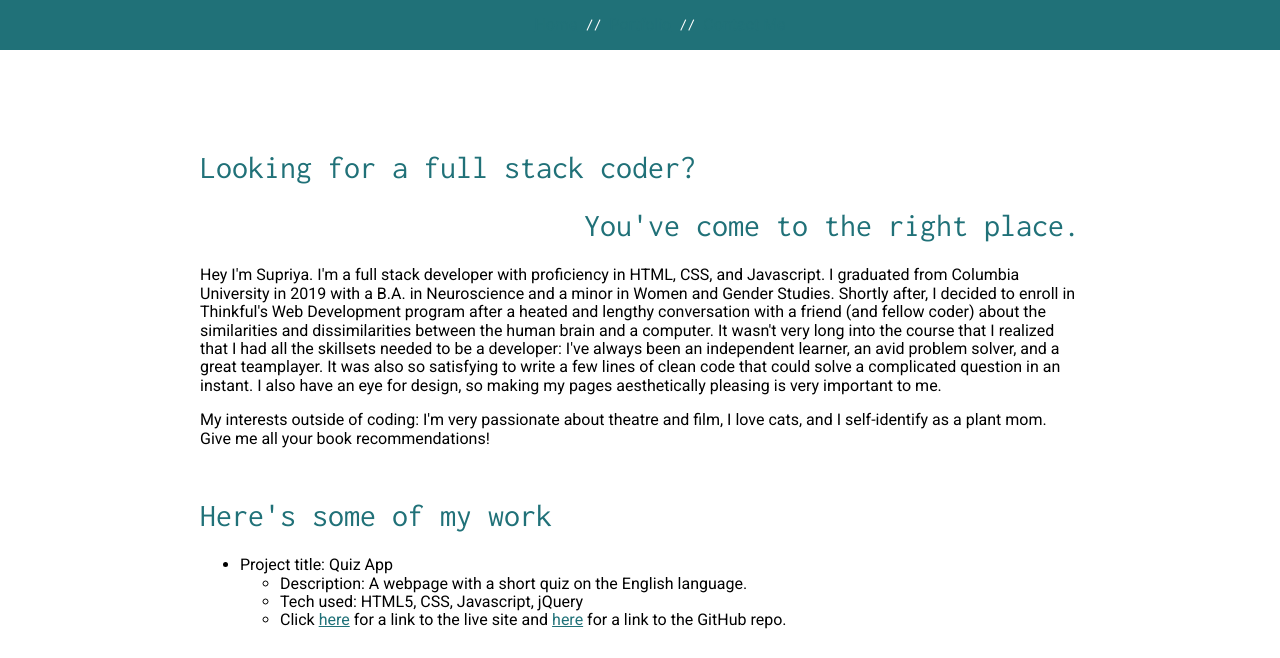
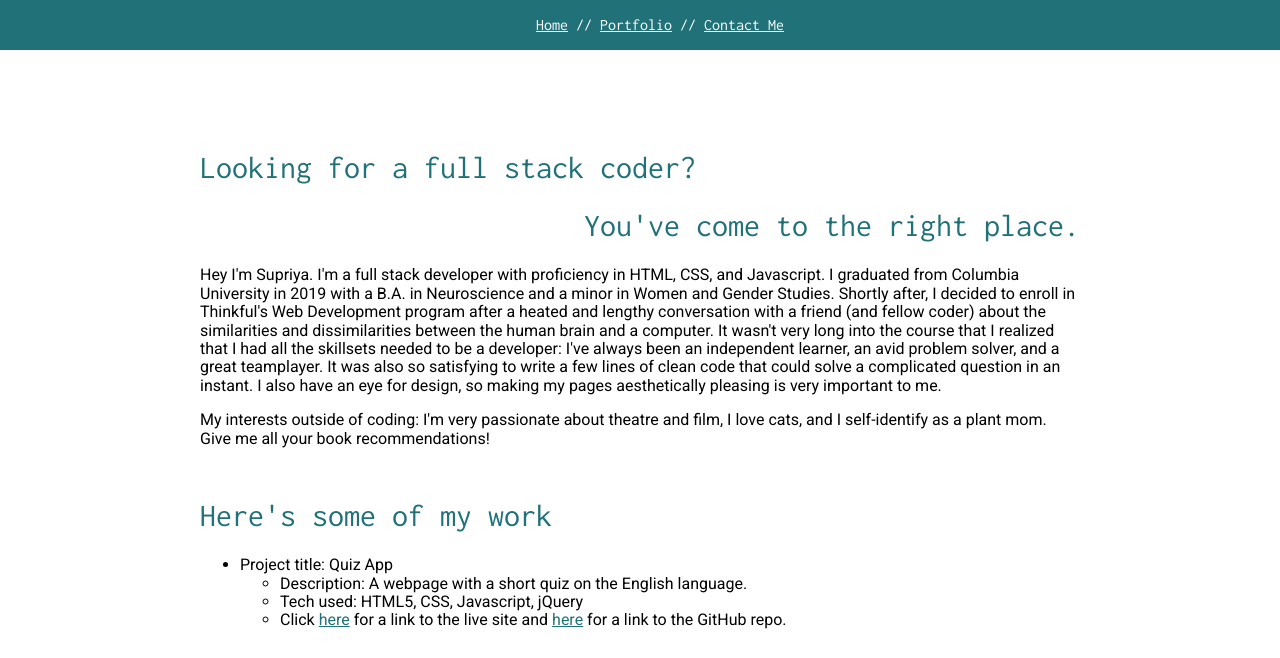
Before and after one commit to authriya/portfolio, a plain HTML site: page index.html in a window 1280 px wide. Shown: the top 658 px of the page. Drawn offline with nearby package versions, Linux system fonts and the light colour scheme.

Commit message:
Update main.css

```diff
--- a/main.css
+++ b/main.css
@@ -12,7 +12,6 @@ body {
     width: 100%;
     margin: 0;
     background: rgb(32, 113, 120);
-    color: white;
     position: fixed;
     top: 0;
     text-align: center;
@@ -22,11 +21,12 @@ body {
     list-style-type: none;
     text-align: center;
 }
-.nav-items li {
+.nav-items li, .nav-items li a {
     font-family: 'Inconsolata', monospace;
     font-weight: normal;
     display: inline;
     text-align: center;
+    color: white;
 }
 
 section {
```
